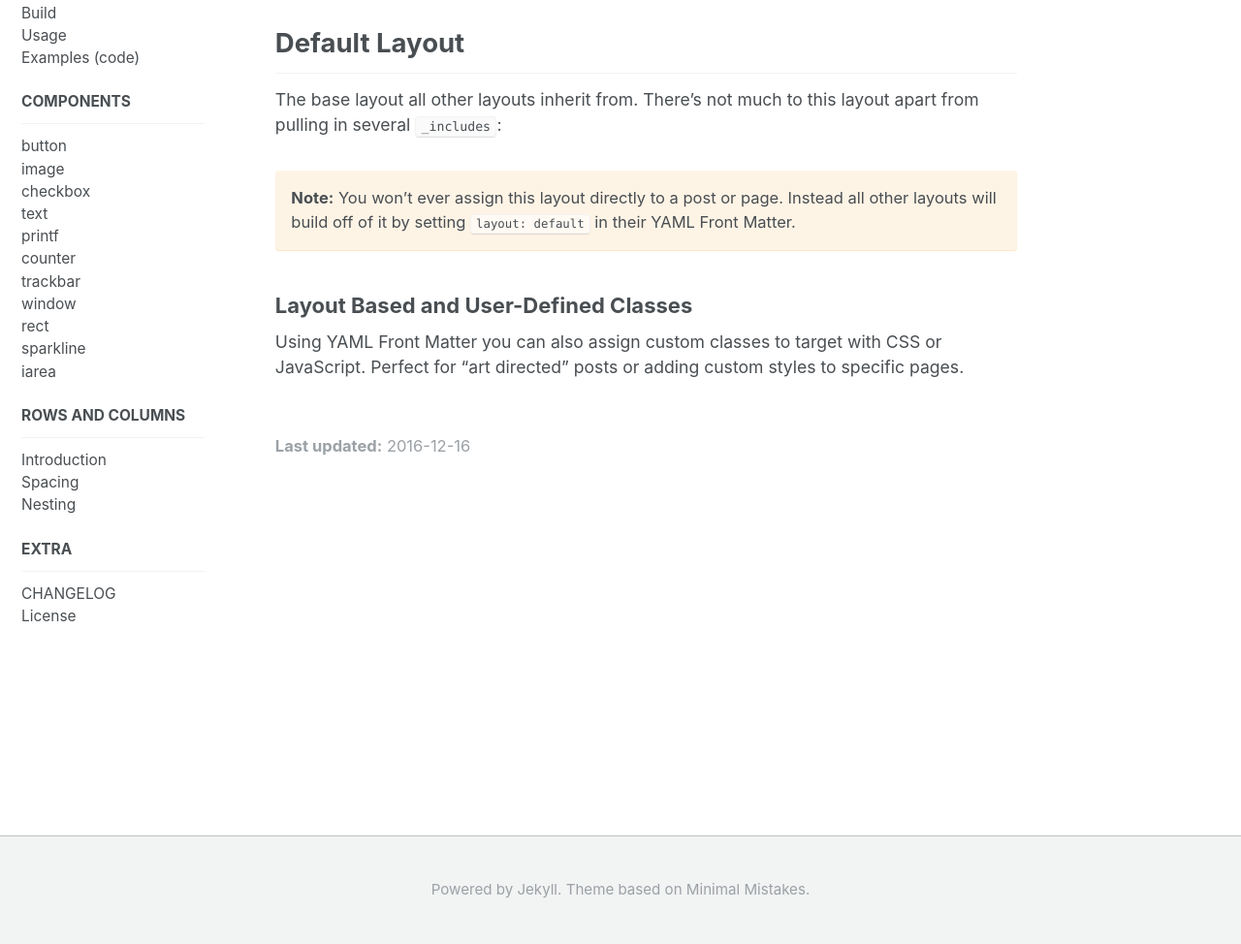
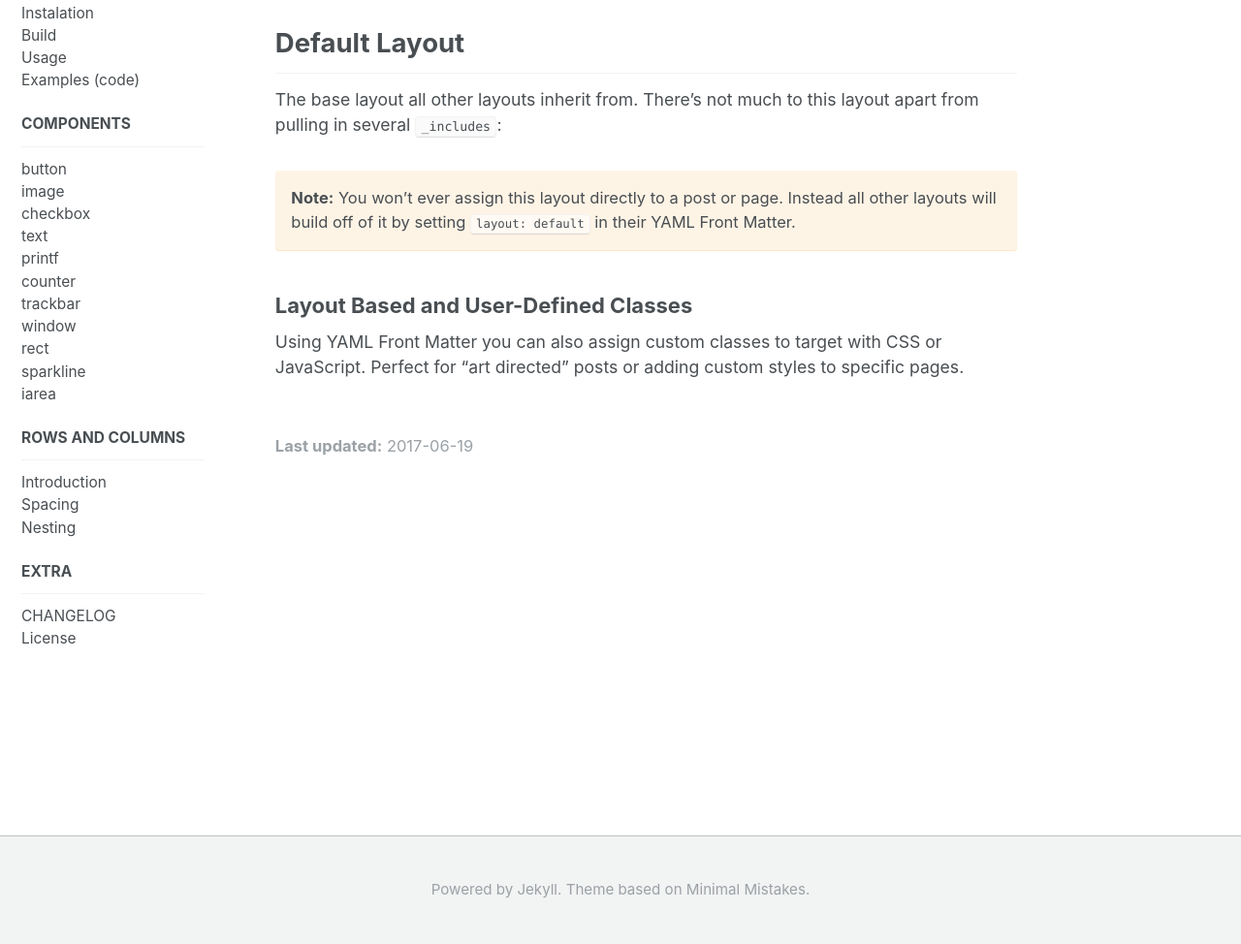
Before and after one commit to Dovyski/cvui, a Jekyll site: the page built from docs/getting-started.md, in a window 1280 px wide. Shown: the part 320-1294 px from the top of the page at 97% size. Built offline with Jekyll 4.4.1, drawn with Linux system fonts in a browser that asks for light colours.

Commit message:
Update "Last updated" and navbar

```diff
--- a/docs/_includes/sidemenu.html
+++ b/docs/_includes/sidemenu.html
@@ -6,6 +6,7 @@
             <li>
                 <span class="nav__sub-title">Getting started</span>
                 <ul>
+                    <li class="{% if page.title == 'index' %}active{% endif %}"><a href="{{ site.url }}">About</a></li>
                     <li class="{% if page.title == 'instalation' %}active{% endif %}"><a href="{{ site.url }}/instalation">Instalation</a></li>
                     <li class="{% if page.title == 'build' %}active{% endif %}"><a href="{{ site.url }}/build/">Build</a></li>
                     <li class="{% if page.title == 'usage' %}active{% endif %}"><a href="{{ site.url }}/usage/">Usage</a></li>
--- a/docs/_layouts/default.html
+++ b/docs/_layouts/default.html
@@ -34,7 +34,7 @@
             </section>
 
             <footer class="page__meta">
-                <p class="page__date"><strong>Last updated:</strong> <time datetime="2016-12-16">2016-12-16</time></p>
+                <p class="page__date"><strong>Last updated:</strong> <time datetime="2017-06-19">2017-06-19</time></p>
             </footer>
         </div>
     </article>
```
